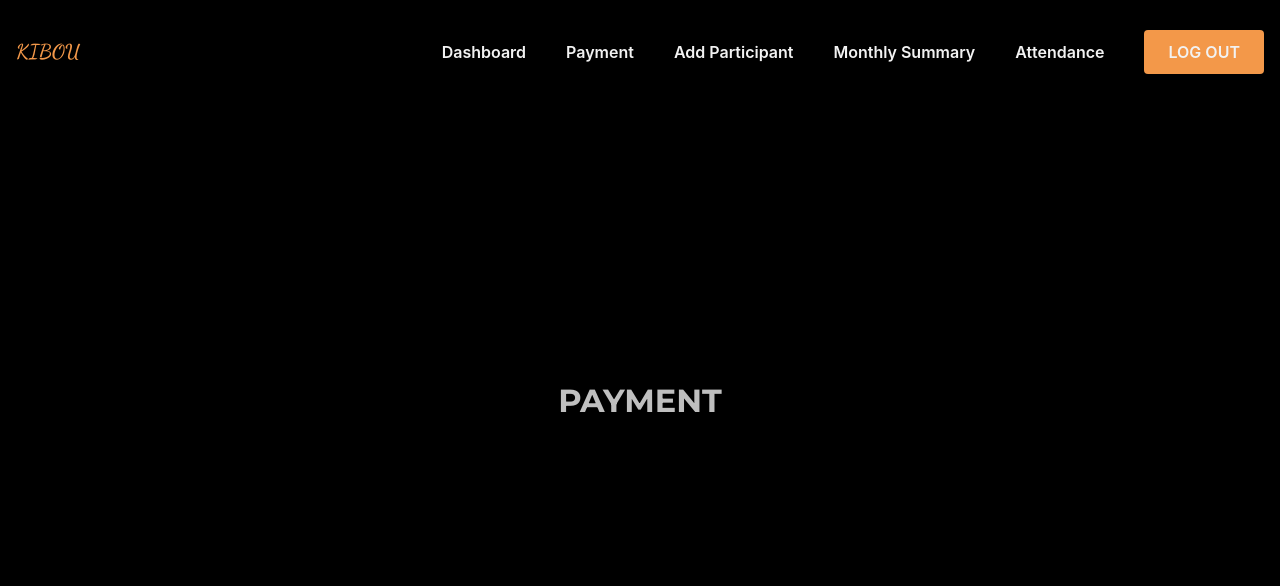
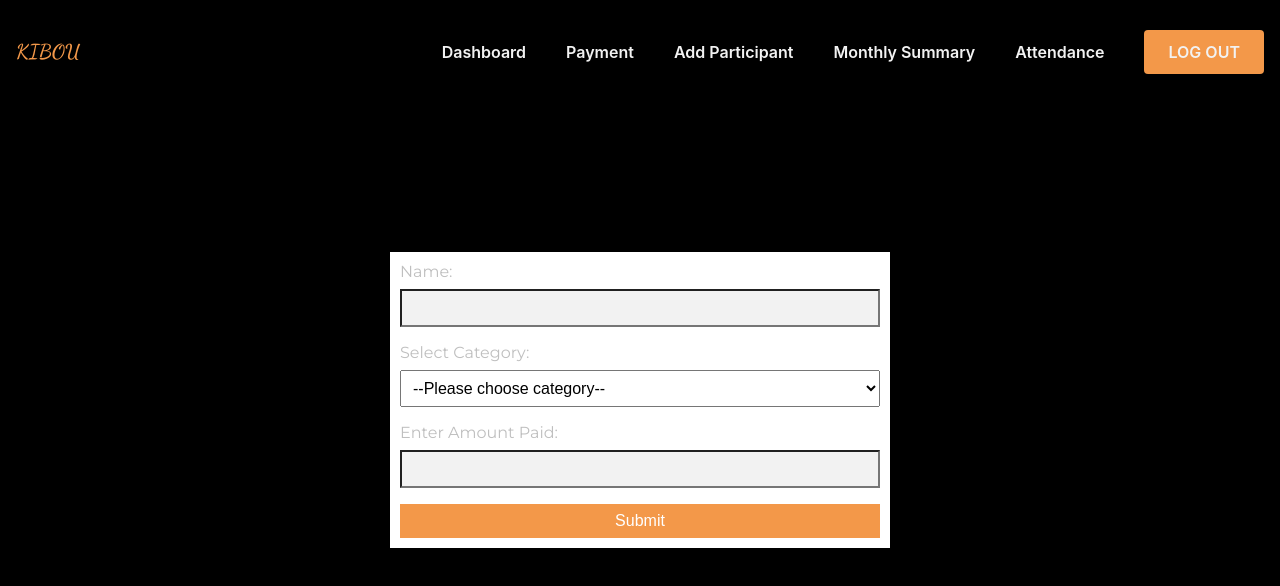
Before and after one commit to algo-mart/klaro, a React (Create React App) app: page /payment in a window 1280 px wide. Shown: the top 586 px of the page. Built offline with nearby package versions, Linux system fonts and the light colour scheme.

Commit message:
feat: Payment Page

```diff
--- a/src/pages/Addparticipants.css
+++ b/src/pages/Addparticipants.css
@@ -10,9 +10,7 @@ body {
   width: 500px;
   background-color: white;
   margin: auto;
-  box-shadow:
-    0 0 20px 0 rgba(0, 0, 0, 0.2),
-    0 5px 5px 0 rgba(0, 0, 0, 0.24);
+  box-shadow: 0 0 20px 0 rgba(0, 0, 0, 0.2), 0 5px 5px 0 rgba(0, 0, 0, 0.24);
   padding: 10px;
 }
 
--- /dev/null
+++ b/src/pages/Dashboard.css
@@ -0,0 +1,3 @@
+.Dashboard {
+  text-align: center;
+}
--- /dev/null
+++ b/src/pages/Payment.css
@@ -0,0 +1,33 @@
+.form-container {
+  max-width: 500px;
+  margin: 0 auto;
+}
+
+form {
+  display: flex;
+  flex-direction: column;
+}
+
+label {
+  margin-bottom: 0.5rem;
+}
+
+input,
+select {
+  margin-bottom: 1rem;
+  padding: 0.5rem;
+  font-size: 1rem;
+}
+
+button {
+  padding: 0.5rem 1rem;
+  font-size: 1rem;
+  background-color: hsl(28, 88%, 62%);
+  color: #fff;
+  border: none;
+  cursor: pointer;
+}
+
+button:hover {
+  background-color: black;
+}
--- a/src/pages/Payment.js
+++ b/src/pages/Payment.js
@@ -1,11 +1,68 @@
-import React from "react";
+import React, { useState } from "react";
+import "./Payment.css";
 
-function Payment() {
+const Payment = () => {
+  const [formData, setFormData] = useState({
+    name: "",
+    category: "",
+    amountPaid: "",
+  });
+
+  const handleChange = (e) => {
+    const { name, value } = e.target;
+    setFormData({
+      ...formData,
+      [name]: value,
+    });
+  };
+
+  const handleSubmit = (e) => {
+    e.preventDefault();
+    // Handle form submission, e.g., send data to server
+    console.log(formData);
+  };
+
   return (
-    <div>
-      <h1>PAYMENT</h1>
+    <div className="form-container">
+      <form onSubmit={handleSubmit}>
+        <label htmlFor="name">Name:</label>
+        <input
+          type="text"
+          id="name"
+          name="name"
+          value={formData.name}
+          onChange={handleChange}
+          required
+        />
+
+        <label htmlFor="category">Select Category:</label>
+        <select
+          id="category"
+          name="category"
+          value={formData.category}
+          onChange={handleChange}
+          required
+        >
+          <option value="">--Please choose category--</option>
+          <option value="category1">Intern</option>
+          <option value="category2">Member</option>
+          <option value="category3">Senior Staff</option>
+        </select>
+
+        <label htmlFor="amountPaid">Enter Amount Paid:</label>
+        <input
+          type="number"
+          id="amountPaid"
+          name="amountPaid"
+          value={formData.amountPaid}
+          onChange={handleChange}
+          required
+        />
+
+        <button type="submit">Submit</button>
+      </form>
     </div>
   );
-}
+};
 
 export default Payment;
```
